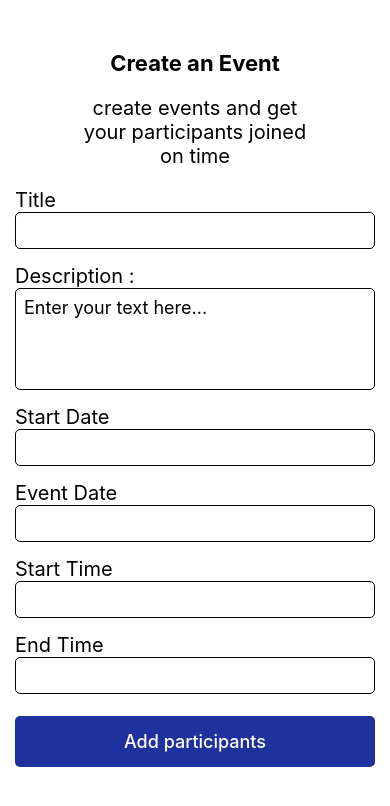
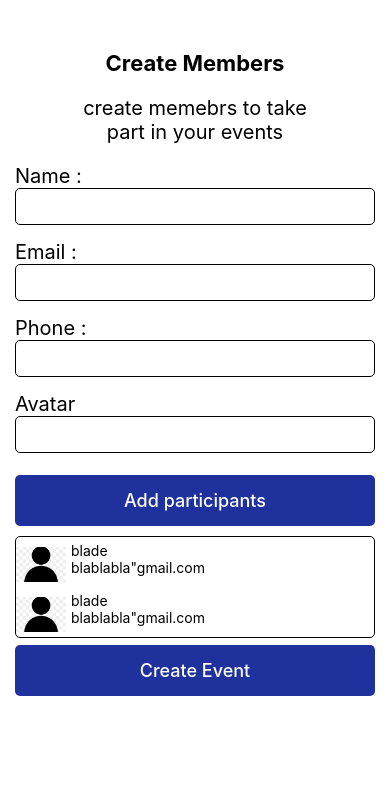
Before and after one commit to BLADEHEDA/Event-App, a React Native app: screen / in a window 390 px wide. Shown: the top 806 px of the page. Built offline with nearby package versions, Linux system fonts and the light colour scheme.

Commit message:
new changes

```diff
--- a/App.tsx
+++ b/App.tsx
@@ -1,24 +1,27 @@
-import { StyleSheet, Text, View } from 'react-native'
+import { ScrollView, StyleSheet, Text, View } from 'react-native'
 import { Provider } from 'react-redux';
 import store from "./store/store";
 import Logo from './src/component/shared/Logo';
-import Login from './src/screens/Login';
+import Login from './screens/Login';
 import Button from './src/component/shared/Button';
-import Home from './src/screens/Home';
+import Home from './screens/Home';
 import Navigation from './src/component/shared/Navigation';
-import CreateEvemt from './src/screens/CreateEvemt';
+import CreateEvemt from './screens/CreateEvemt';
+import CreateMember from './screens/CreateMember';
 // import React from 'react'
 
 const App = () => {
   return (
     // <Provider store={store}>
+    // <ScrollView>
     <View style={styles.container} >
       {/* <Login/> */}
       {/* <Home/> */}
       {/* <Navigation/> */}
-      <CreateEvemt/>
+      {/* <CreateEvemt/> */}
+      <CreateMember/>
     </View>
-    // </Provider>
+    // </ScrollView>
   )
 }
 
@@ -28,7 +31,7 @@ const styles = StyleSheet.create({
   container:{
     backgroundColor:'white',
     height:'100%',
-    color:'black'
+    color:'black',
   }
 
 })
--- /dev/null
+++ b/screens/CreateEvemt.tsx
@@ -0,0 +1,105 @@
+import { ScrollView, StyleSheet, Text, TextInput, View } from 'react-native'
+import React from 'react'
+import Button from '../src/component/shared/Button'
+
+const CreateEvemt = () => {
+  return (
+    <ScrollView style={styles.container}>
+      <Text style={styles.head}>Create an Event</Text>
+      <Text style={styles.text}>create events and get your participants joined on time
+    </Text>
+    {/* form  */}
+    <View>
+        <View>
+            <Text style={styles.text1}>Title</Text>
+            <TextInput style={styles.input}></TextInput>
+        </View>
+        <View>
+            <Text style={styles.text1}>Description :</Text>
+        <TextInput
+        style={styles.textArea}
+        multiline
+        numberOfLines={4} // Adjust the number of visible lines
+        placeholder="Enter your text here..."
+      />
+        </View>
+        <View>
+            <Text style={styles.text1}>Start Date</Text>
+            <TextInput style={styles.input}></TextInput>
+        </View>
+        <View>
+            <Text style={styles.text1}>Event Date</Text>
+            <TextInput style={styles.input}></TextInput>
+        </View>
+        <View>
+            <Text style={styles.text1}>Start Time</Text>
+            <TextInput style={styles.input}></TextInput>
+        </View>
+        <View>
+            <Text style={styles.text1}>End Time</Text>
+            <TextInput style={styles.input}></TextInput>
+        </View>
+        <View>
+  <Button
+    text="Add participants"
+    style={
+    { marginTop:7,
+        marginBottom:20
+    }
+    }
+    />
+        </View>
+    </View>
+    </ScrollView>
+  )
+}
+
+export default CreateEvemt
+
+const styles = StyleSheet.create({
+    container:{
+        paddingHorizontal:15
+    },
+    head:{
+        color:'black',
+        fontWeight:'700',
+        fontSize:22,
+        textAlign:'center',
+        marginTop:50,
+        marginBottom:20
+    },
+    text1:{
+        color:'black',
+        fontWeight:'400',
+        fontSize:20,
+    },
+    text:{
+        color:'black',
+        fontWeight:'400',
+        fontSize:20,
+        textAlign:'center',
+        paddingHorizontal:60,
+        marginBottom:20
+    },
+input:{
+    color:'black',
+    borderColor:'black',
+    borderWidth:1,
+   marginBottom:15,
+   fontSize:18,
+   paddingVertical:7,
+   paddingLeft:5,
+   borderRadius:5
+},
+textArea: {
+    marginBottom:15,
+    borderRadius:5,
+    borderWidth: 1,
+    color:'black',
+    borderColor: 'black',
+    padding: 8,
+    fontSize:18,
+    textAlignVertical: 'top', // Align text to the top of the input
+  },
+
+})
--- a/src/screens/CreateEvemt.tsx
+++ b/screens/CreateMember.tsx
@@ -1,49 +1,56 @@
-import { ScrollView, StyleSheet, Text, TextInput, View } from 'react-native'
+import { StyleSheet, Text, View,ScrollView,TextInput } from 'react-native'
 import React from 'react'
-import Button from '../component/shared/Button'
-import { height } from '@fortawesome/free-solid-svg-icons/faMugSaucer'
+import Button from '../src/component/shared/Button'
+import Person from '../src/component/Person'
 
-const CreateEvemt = () => {
+const CreateMember = () => {
   return (
     <ScrollView>
     <View style={styles.container}>
-      <Text style={styles.head}>Create an Event</Text>
-      <Text style={styles.text}>create events and get your participants joined on time
+      <Text style={styles.head}>Create Members</Text>
+      <Text style={styles.text}>create memebrs to take part in your
+events
     </Text>
     {/* form  */}
     <View>
         <View>
-            <Text style={styles.text1}>Title</Text>
+            <Text style={styles.text1}>Name : </Text>
             <TextInput style={styles.input}></TextInput>
         </View>
         <View>
-            <Text style={styles.text1}>Description :</Text>
-        <TextInput
-        style={styles.textArea}
-        multiline
-        numberOfLines={4} // Adjust the number of visible lines
-        placeholder="Enter your text here..."
-      />
-        </View>
-        <View>
-            <Text style={styles.text1}>Start Date</Text>
+            <Text style={styles.text1}>Email :</Text>
             <TextInput style={styles.input}></TextInput>
         </View>
         <View>
-            <Text style={styles.text1}>Event Date</Text>
+            <Text style={styles.text1}>Phone :</Text>
             <TextInput style={styles.input}></TextInput>
         </View>
+    {/* place for images  */}
         <View>
-            <Text style={styles.text1}>Start Time</Text>
-            <TextInput style={styles.input}></TextInput>
-        </View>
-        <View>
-            <Text style={styles.text1}>End Time</Text>
+            <Text style={styles.text1}>Avatar</Text>
             <TextInput style={styles.input}></TextInput>
         </View>
         <View>
   <Button
     text="Add participants"
+    style={
+    { marginTop:7,
+        marginBottom:10
+    }
+    }
+    />
+    {/* to hide and show the participants  */}
+<View style={styles.show} >
+    <Person
+    name='blade'
+    />
+        <Person
+    name='blade'
+    />
+</View>
+
+      <Button
+    text="Create Event"
     style={
     { marginTop:7,
         marginBottom:20
@@ -57,7 +64,7 @@ const CreateEvemt = () => {
   )
 }
 
-export default CreateEvemt
+export default CreateMember
 
 const styles = StyleSheet.create({
     container:{
@@ -104,5 +111,12 @@ textArea: {
     fontSize:18,
     textAlignVertical: 'top', // Align text to the top of the input
   },
+  show:{
+    borderRadius:5,
+    borderWidth: 1,
+    borderColor:'black',
+    // height:100,
+    color:'black',
+  }
 
 })
--- /dev/null
+++ b/src/component/Person.tsx
@@ -0,0 +1,40 @@
+import { Image, StyleSheet, Text, View } from 'react-native'
+import React from 'react'
+
+const person = require('../Assets/person.jpg');
+
+const Person = () => {
+  return (
+    <View style={styles.container} >
+      <View style={styles.left} >
+        <Image style={styles.image} source={person} />
+      </View>
+      <View>
+        <Text style={styles.text}>blade</Text>
+        <Text  style={styles.text}>blablabla"gmail.com</Text>
+      </View>
+
+    </View>
+  )
+}
+
+export default Person
+
+const styles = StyleSheet.create({
+  container:{
+    color:'black',
+    flexDirection:'row',
+    marginVertical:5
+  },
+  image:{
+    width:50,
+    height:35,
+  },
+  text:{
+    color:'black'
+  },
+  left:{
+    marginRight:5,
+    marginTop:5,
+  }
+})
--- a/src/component/shared/Navigation.tsx
+++ b/src/component/shared/Navigation.tsx
@@ -4,6 +4,7 @@ import { FontAwesomeIcon } from '@fortawesome/react-native-fontawesome'
 import { faMugSaucer } from '@fortawesome/free-solid-svg-icons/faMugSaucer'
 import { faCoffee } from '@fortawesome/free-solid-svg-icons';
 import Icon from 'react-native-vector-icons/FontAwesome';
+import AntDesign from 'react-native-vector-icons/AntDesign';
 
 const Navigation = () => {
   return (
@@ -11,7 +12,8 @@ const Navigation = () => {
       <Text style={styles.text}>Navigations</Text>
         <Text>
         {/* <FontAwesomeIcon icon={faCoffee} size={48} color="black" /> */}
-        <Icon name="rocket" size={30} color="#900" />
+        {/* <Icon name="rocket" size={30} color="#900" /> */}
+        <AntDesign name='stepbackward' style={{ color:'red',fontSize:20  }} />
       </Text>
     </View>
   )
```
Also changed, not shown: screens/Home.tsx (renamed from src/screens/Home.tsx, +4 -4 lines), screens/Login.tsx (renamed from src/screens/Login.tsx, +4 -17 lines), src/screens/createMember.tsx (deleted, +0 -14 lines), src/Assets/person.jpg (added), 2 other files (tests, documents, lock files or other folders).
